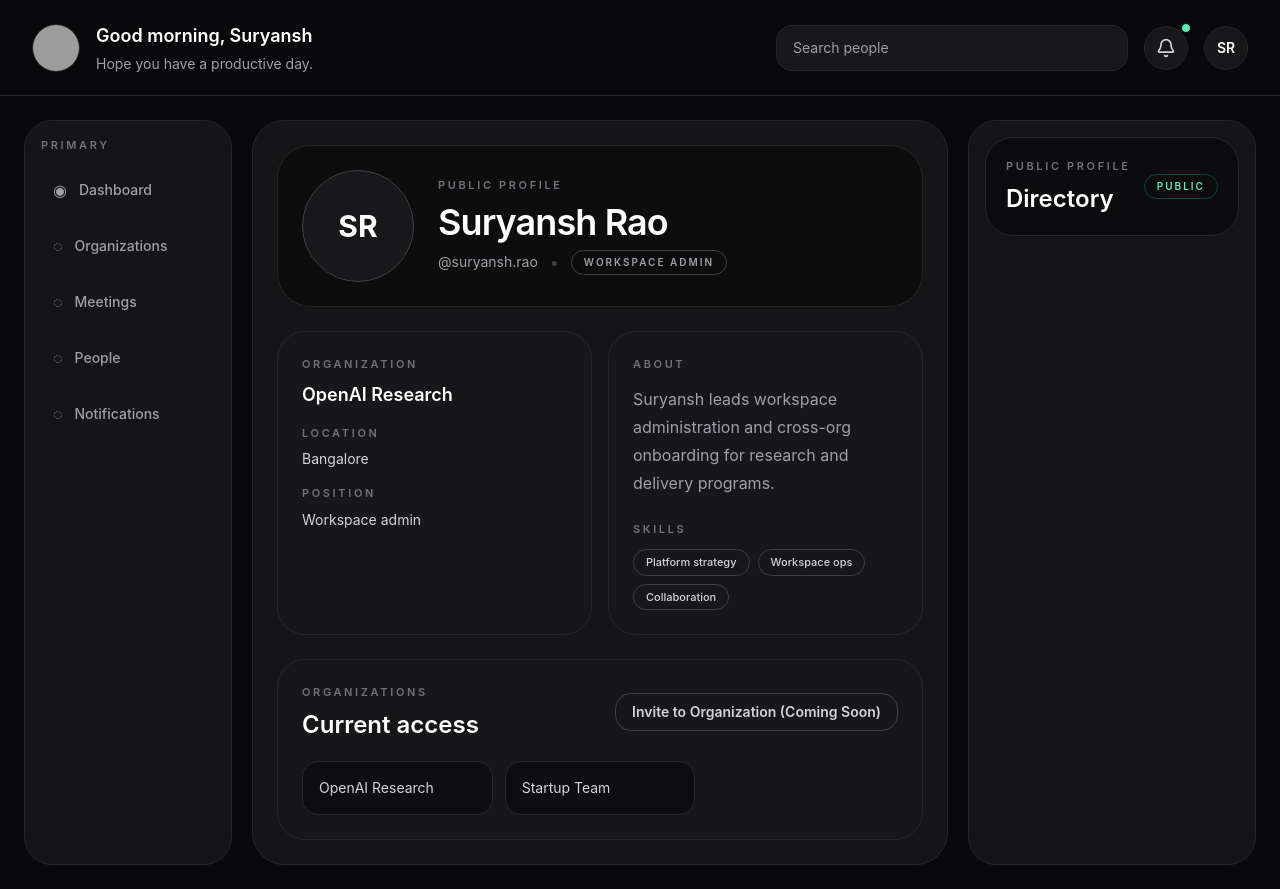
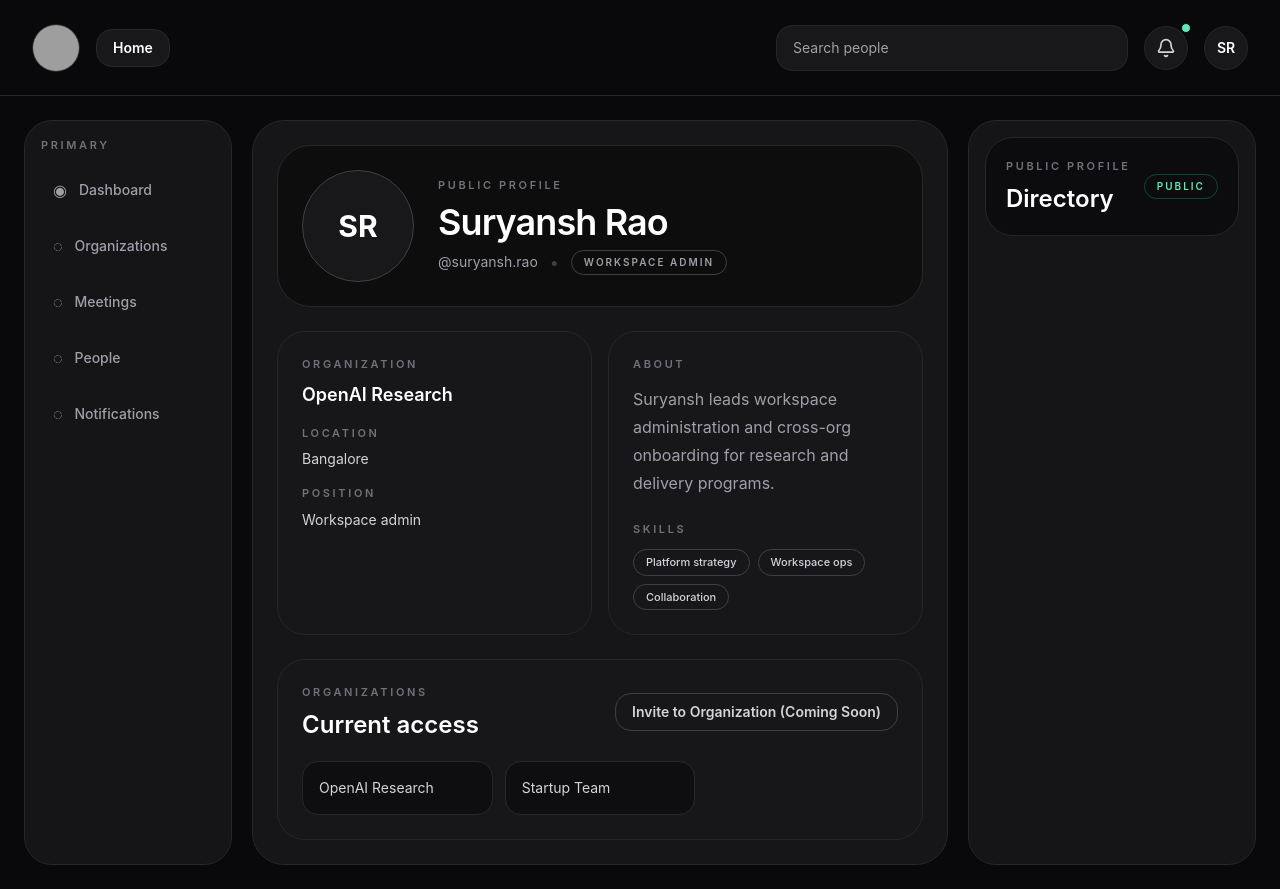
Before and after one commit to CeilSenseiCommits/Omeet, a React (Vite) app in the folder frontend/: page /profile/1 in a window 1280 px wide. Built offline with nearby package versions, Linux system fonts and the light colour scheme; grey boxes are pictures that could not be loaded.

Commit message:
feat: replace greeting with home button on non-home pages

```diff
--- a/frontend/src/components/TopHeader.tsx
+++ b/frontend/src/components/TopHeader.tsx
@@ -1,4 +1,5 @@
 import { useState } from "react";
+import { Link, useLocation } from "react-router-dom";
 import SearchBar from "./SearchBar";
 import NotificationBell from "./NotificationBell";
 import { notifications } from "../lib/mockData";
@@ -16,6 +17,8 @@ const user = {
 function TopHeader() {
   const [isNotificationsOpen, setNotificationsOpen] = useState(false);
   const [activeNotificationTab, setActiveNotificationTab] = useState<"incoming" | "outgoing">("incoming");
+  const location = useLocation();
+  const isHomePage = location.pathname === "/";
 
   const incomingNotifications = notifications.filter((item) => item.direction === "incoming");
   const outgoingNotifications = notifications.filter((item) => item.direction === "outgoing");
@@ -35,8 +38,19 @@ function TopHeader() {
           alt={`${user.name}'s profile`}
         />
         <div>
-          <p className="text-lg font-semibold text-white">Good morning, {user.name}</p>
-          <p className="mt-1 text-sm text-zinc-400">Hope you have a productive day.</p>
+          {isHomePage ? (
+            <>
+              <p className="text-lg font-semibold text-white">Good morning, {user.name}</p>
+              <p className="mt-1 text-sm text-zinc-400">Hope you have a productive day.</p>
+            </>
+          ) : (
+            <Link
+              to="/"
+              className="flex items-center gap-2 rounded-2xl border border-zinc-800 bg-zinc-900 px-4 py-2 text-sm font-semibold text-white transition hover:bg-zinc-800"
+            >
+              Home
+            </Link>
+          )}
         </div>
       </div>
 
```
